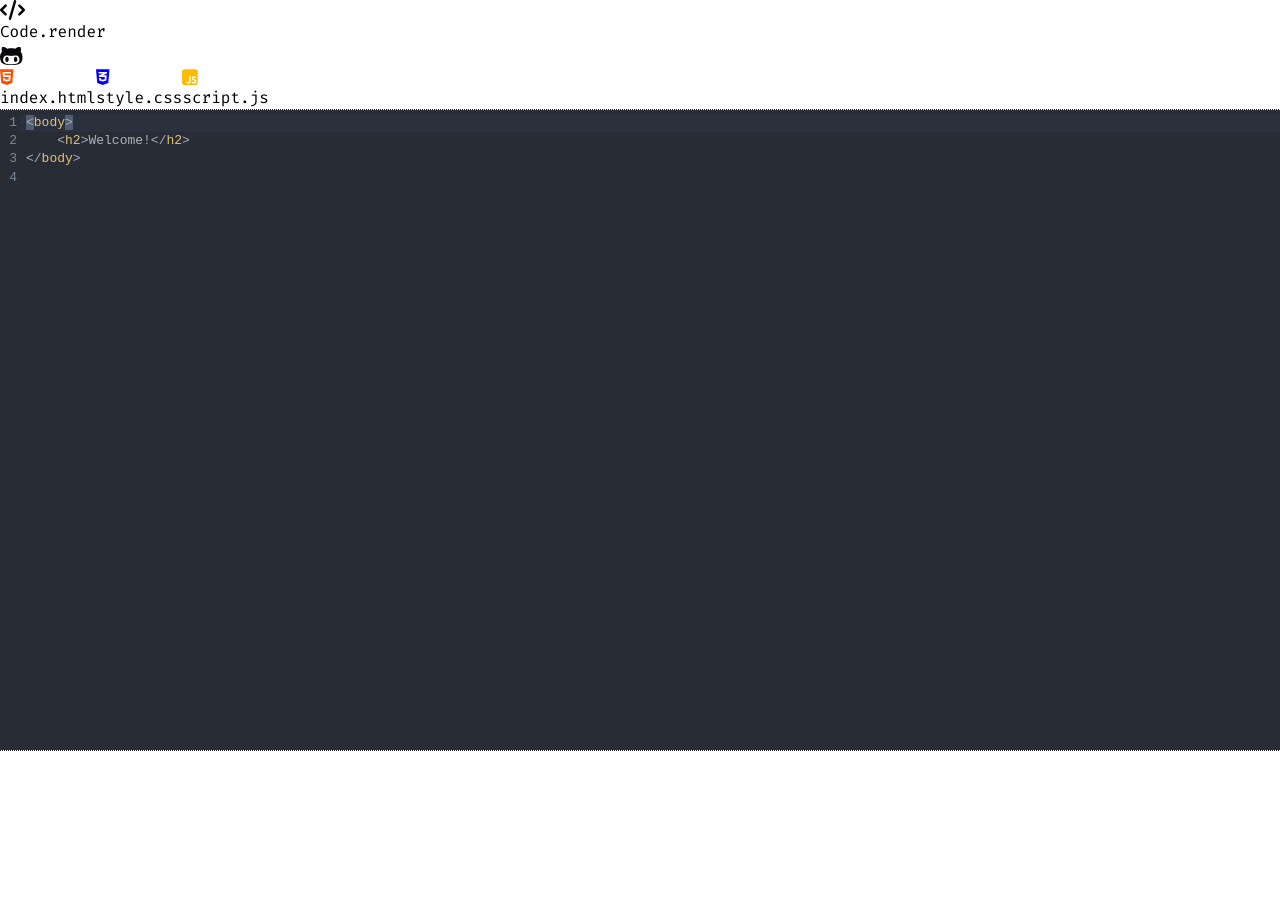
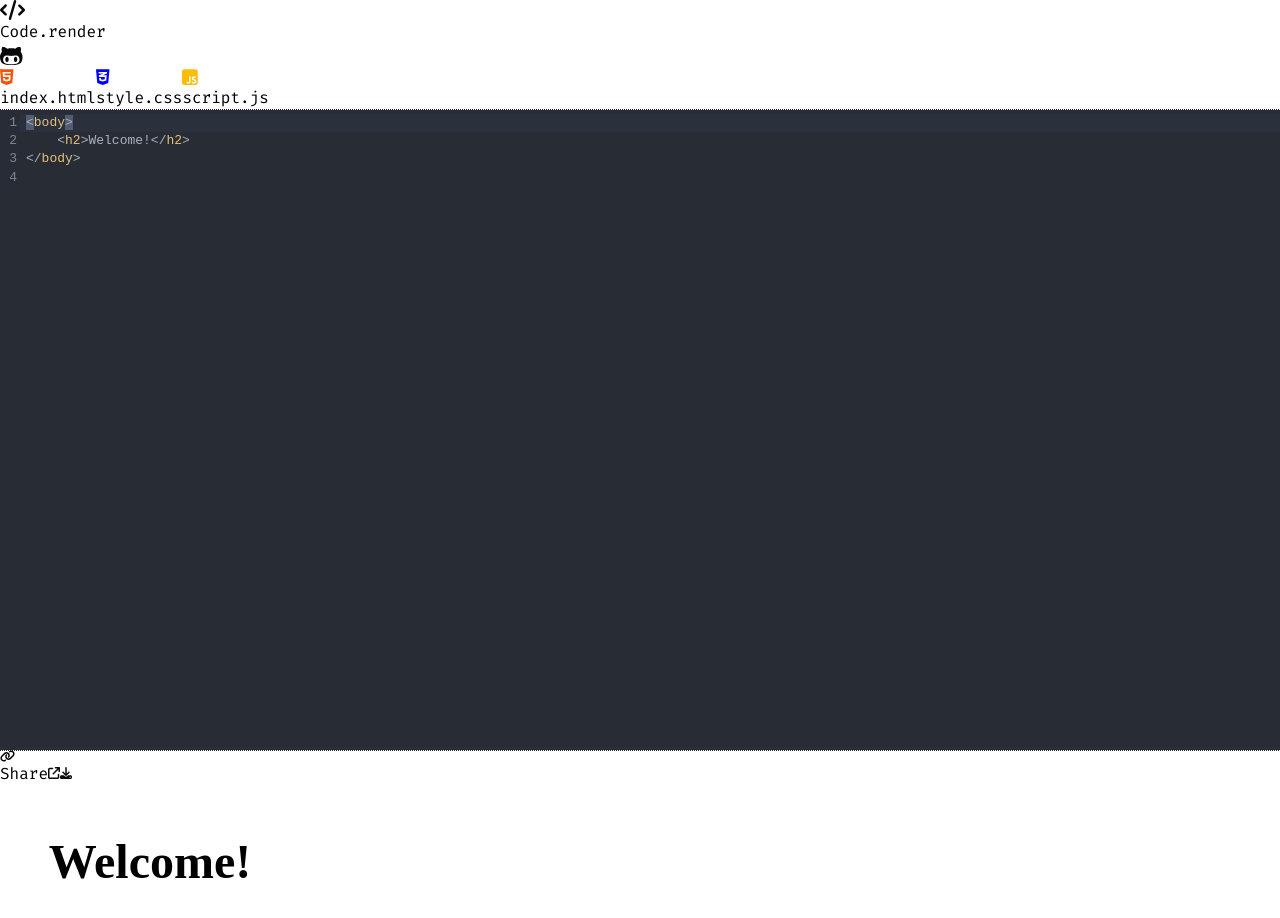
Before and after one commit to git-yashk/coderender, a React (Vite) app: page /share/1 in a window 1280 px wide. Shown: the top 918 px of the page. Before the commit the page ends 800 px from the top, so only its background shows below. Built offline with nearby package versions, Linux system fonts and the light colour scheme.

Commit message:
added Preview component

```diff
--- a/src/components/CodeEditor.jsx
+++ b/src/components/CodeEditor.jsx
@@ -2,7 +2,7 @@ import ReactCodeMirror from "@uiw/react-codemirror";
 import { html } from "@codemirror/lang-html";
 import { css } from "@codemirror/lang-css";
 import { javascript } from "@codemirror/lang-javascript";
-import FileMenu from "./FileMenu";
+import CodeEditorMenu from "./CodeEditorMenu";
 
 export default function CodeEditor({ code, setCodeObj, currentFile, setCurrentFile }) {
 
@@ -15,7 +15,7 @@ export default function CodeEditor({ code, setCodeObj, currentFile, setCurrentFi
     return (
         <div>
             <div>
-                <FileMenu currentFile={currentFile} setCurrentFile={setCurrentFile} />
+                <CodeEditorMenu currentFile={currentFile} setCurrentFile={setCurrentFile} />
             </div>
             <div className="border border-[#000]">
                 <ReactCodeMirror
--- a/src/components/FileMenu.jsx
+++ b/src/components/CodeEditorMenu.jsx
@@ -2,7 +2,7 @@ import HtmlIcon from "./icons/HtmlIcon";
 import CssIcon from "./icons/CssIcon";
 import JavaScriptIcon from "./icons/JavaScriptIcon";
 
-export default function FileMenu({ currentFile, setCurrentFile }) {
+export default function CodeEditorMenu({ currentFile, setCurrentFile }) {
     return (
         <>
             <div className="flex gap-1 bg-[#030712] h-8 border-4 border-[#030712]">
--- /dev/null
+++ b/src/components/Preview.jsx
@@ -0,0 +1,36 @@
+import { useEffect, useState } from "react";
+import { useCode } from "../contexts/CodeContext"
+import PreviewActions from "./PreviewActions";
+export default function Preview() {
+
+    const { codeObj } = useCode();
+    const [document, setDocument] = useState(null);
+
+    useEffect(() => {
+        setDocument(`
+<style>
+    ${codeObj.css}
+</style>
+<body>
+    ${codeObj.html}
+    <script>
+        ${codeObj.js}
+    </script>
+</body>
+        `);
+    }, [codeObj]);
+
+    return (
+        <>
+            <div>
+                <PreviewActions />
+            </div>
+            <div className="border border-[#000]">
+                <iframe
+                    className="w-full h-[80vh] bg-white"
+                    srcDoc={document}
+                ></iframe>
+            </div>
+        </>
+    )
+}
--- /dev/null
+++ b/src/components/PreviewActions.jsx
@@ -0,0 +1,28 @@
+import ArrowIcon from "./icons/ArrowIcon";
+import DownloadIcon from "./icons/DownloadIcon";
+import LinkIcon from "./icons/LinkIcon";
+
+export default function PreviewActions() {
+    return (
+        <>
+            <div className="flex gap-1 bg-[#030712] h-8 border-4 border-[#030712]">
+                <button
+                    className="px-2 py-1 rounded flex items-center gap-1 bg-white hover:bg-slate-100"
+                >
+                    <LinkIcon height="12" />
+                    <span className="text-sm">Share</span>
+                </button>
+                <button
+                    className="px-2 py-1 rounded flex items-center gap-1 bg-white hover:bg-slate-100"
+                >
+                    <ArrowIcon height="12" />
+                </button>
+                <button
+                    className="px-2 py-1 rounded flex items-center gap-1 bg-white hover:bg-slate-100"
+                >
+                    <DownloadIcon height="12" />
+                </button>
+            </div>
+        </>
+    )
+}
--- /dev/null
+++ b/src/components/icons/ArrowIcon.jsx
@@ -0,0 +1,10 @@
+export default function ArrowIcon({ fill = "#09090b", height = "24" }) {
+    return (
+        <>
+            <svg fill={fill} height={height} xmlns="http://www.w3.org/2000/svg" viewBox="0 0 512 512">
+                {/* <!--!Font Awesome Free 6.6.0 by @fontawesome - https://fontawesome.com License - https://fontawesome.com/license/free Copyright 2024 Fonticons, Inc.--> */}
+                <path d="M320 0c-17.7 0-32 14.3-32 32s14.3 32 32 32l82.7 0L201.4 265.4c-12.5 12.5-12.5 32.8 0 45.3s32.8 12.5 45.3 0L448 109.3l0 82.7c0 17.7 14.3 32 32 32s32-14.3 32-32l0-160c0-17.7-14.3-32-32-32L320 0zM80 32C35.8 32 0 67.8 0 112L0 432c0 44.2 35.8 80 80 80l320 0c44.2 0 80-35.8 80-80l0-112c0-17.7-14.3-32-32-32s-32 14.3-32 32l0 112c0 8.8-7.2 16-16 16L80 448c-8.8 0-16-7.2-16-16l0-320c0-8.8 7.2-16 16-16l112 0c17.7 0 32-14.3 32-32s-14.3-32-32-32L80 32z" />
+            </svg>
+        </>
+    )
+}
--- /dev/null
+++ b/src/components/icons/DownloadIcon.jsx
@@ -0,0 +1,10 @@
+export default function DownloadIcon({ fill = "#09090b", height = "24" }) {
+    return (
+        <>
+            <svg fill={fill} height={height} xmlns="http://www.w3.org/2000/svg" viewBox="0 0 512 512">
+                {/* <!--!Font Awesome Free 6.6.0 by @fontawesome - https://fontawesome.com License - https://fontawesome.com/license/free Copyright 2024 Fonticons, Inc.--> */}
+                <path d="M288 32c0-17.7-14.3-32-32-32s-32 14.3-32 32l0 242.7-73.4-73.4c-12.5-12.5-32.8-12.5-45.3 0s-12.5 32.8 0 45.3l128 128c12.5 12.5 32.8 12.5 45.3 0l128-128c12.5-12.5 12.5-32.8 0-45.3s-32.8-12.5-45.3 0L288 274.7 288 32zM64 352c-35.3 0-64 28.7-64 64l0 32c0 35.3 28.7 64 64 64l384 0c35.3 0 64-28.7 64-64l0-32c0-35.3-28.7-64-64-64l-101.5 0-45.3 45.3c-25 25-65.5 25-90.5 0L165.5 352 64 352zm368 56a24 24 0 1 1 0 48 24 24 0 1 1 0-48z" />
+            </svg>
+        </>
+    )
+}
--- /dev/null
+++ b/src/components/icons/LinkIcon.jsx
@@ -0,0 +1,10 @@
+export default function LinkIcon({ fill = "#09090b", height = "24" }) {
+    return (
+        <>
+            <svg fill={fill} height={height} xmlns="http://www.w3.org/2000/svg" viewBox="0 0 640 512">
+                {/* <!--!Font Awesome Free 6.6.0 by @fontawesome - https://fontawesome.com License - https://fontawesome.com/license/free Copyright 2024 Fonticons, Inc.--> */}
+                <path d="M579.8 267.7c56.5-56.5 56.5-148 0-204.5c-50-50-128.8-56.5-186.3-15.4l-1.6 1.1c-14.4 10.3-17.7 30.3-7.4 44.6s30.3 17.7 44.6 7.4l1.6-1.1c32.1-22.9 76-19.3 103.8 8.6c31.5 31.5 31.5 82.5 0 114L422.3 334.8c-31.5 31.5-82.5 31.5-114 0c-27.9-27.9-31.5-71.8-8.6-103.8l1.1-1.6c10.3-14.4 6.9-34.4-7.4-44.6s-34.4-6.9-44.6 7.4l-1.1 1.6C206.5 251.2 213 330 263 380c56.5 56.5 148 56.5 204.5 0L579.8 267.7zM60.2 244.3c-56.5 56.5-56.5 148 0 204.5c50 50 128.8 56.5 186.3 15.4l1.6-1.1c14.4-10.3 17.7-30.3 7.4-44.6s-30.3-17.7-44.6-7.4l-1.6 1.1c-32.1 22.9-76 19.3-103.8-8.6C74 372 74 321 105.5 289.5L217.7 177.2c31.5-31.5 82.5-31.5 114 0c27.9 27.9 31.5 71.8 8.6 103.9l-1.1 1.6c-10.3 14.4-6.9 34.4 7.4 44.6s34.4 6.9 44.6-7.4l1.1-1.6C433.5 260.8 427 182 377 132c-56.5-56.5-148-56.5-204.5 0L60.2 244.3z" />
+            </svg>
+        </>
+    )
+}
--- a/src/pages/Home.jsx
+++ b/src/pages/Home.jsx
@@ -2,6 +2,7 @@ import { useEffect, useState } from "react";
 import CodeEditor from "../components/CodeEditor";
 import Header from "../components/Header";
 import { useCode } from "../contexts/CodeContext";
+import Preview from "../components/Preview";
 
 export default function Home() {
 
@@ -24,6 +25,9 @@ export default function Home() {
                         setCurrentFile={setCurrentFile}
                     />
                 </div>
+                <div className="border-4 border-black rounded-md border-t-2">
+                    <Preview />
+                </div>
             </div>
         </>
     )
```
